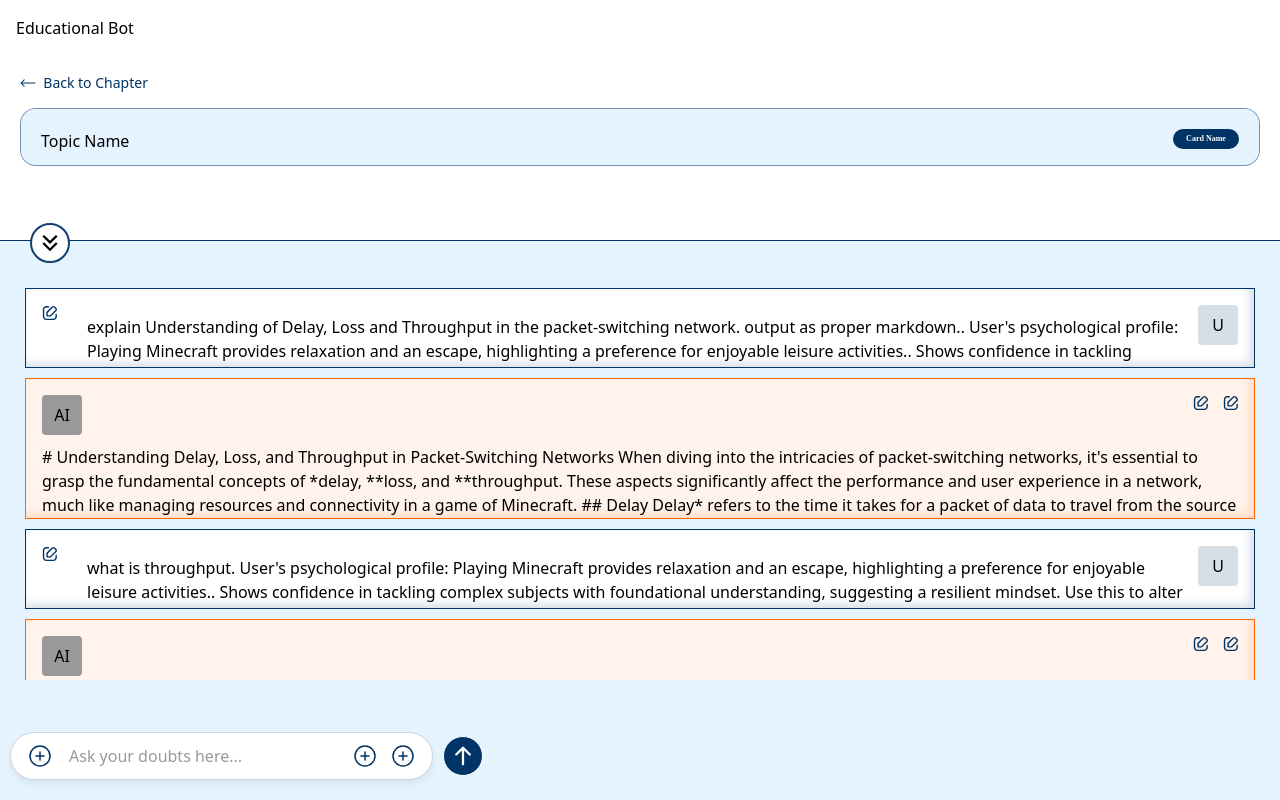
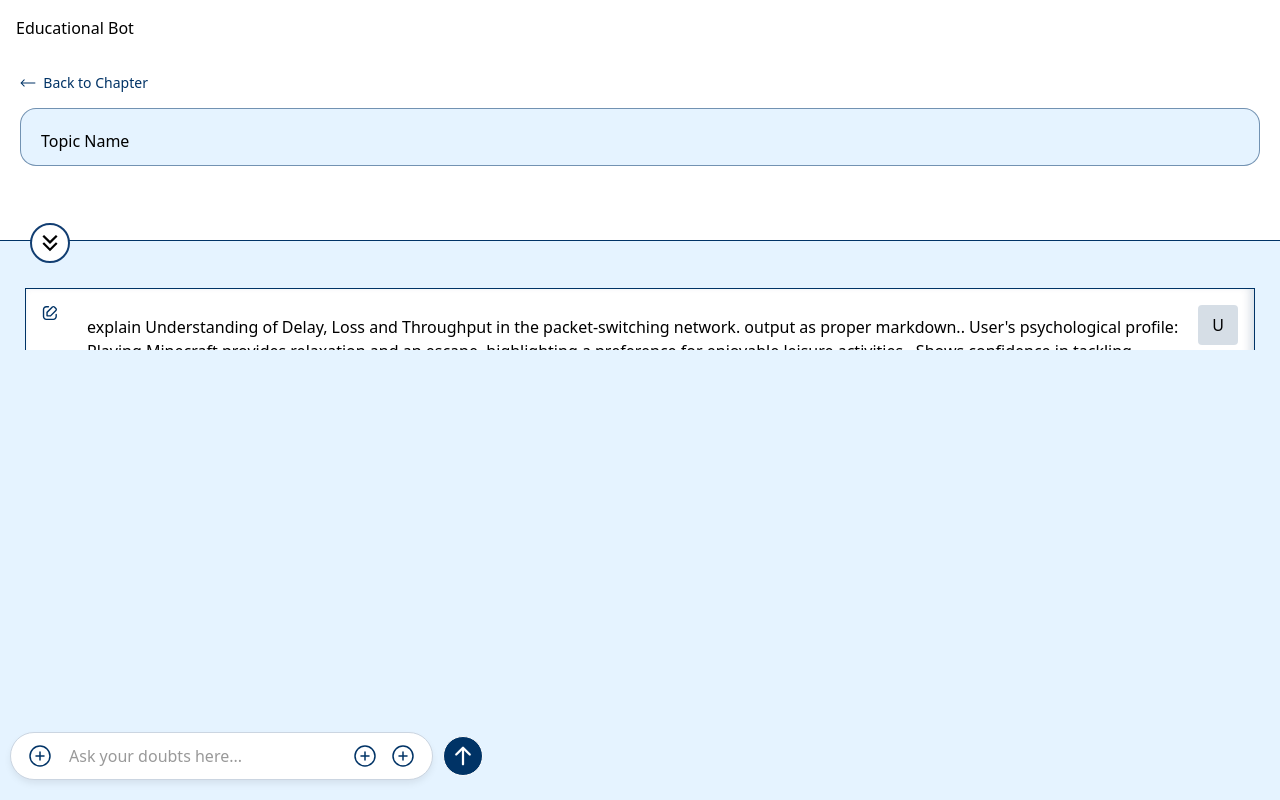
Before and after one commit to princybhalu/educational_bot, a React (Create React App) app: page /chat-bot in a window 1280 px wide. Both pictures are taken after a click on the button 50 px from the left and 675 px from the top of the page. Built offline with nearby package versions, Linux system fonts and the light colour scheme.

Commit message:
Height of chat section

```diff
--- a/package.json
+++ b/package.json
@@ -21,7 +21,7 @@
     "react": "^18.3.1",
     "react-dom": "^18.3.1",
     "react-hook-form": "^7.53.0",
-    "react-markdown": "^9.0.1",
+    "react-markdown": "^6.0.0",
     "react-redux": "^9.1.2",
     "react-router-dom": "^6.26.2",
     "react-scripts": "5.0.1",
--- a/src/pages/ChatBot.tsx
+++ b/src/pages/ChatBot.tsx
@@ -1,4 +1,4 @@
-import React, { FC, useState } from 'react';
+import React, { FC, useEffect, useRef, useState } from 'react';
 import '../style/chat-bot.css';
 import BackButton from 'assets/icons/BackButton';
 import PlusButton from 'assets/icons/PlusButton';
@@ -6,6 +6,7 @@ import AnglesUp from 'assets/icons/AnglesUpIcon';
 import AnglesDown from 'assets/icons/AnglesDown';
 import PenToSquare from 'assets/icons/PenToSquare';
 import ArrowUp from 'assets/icons/ArrowUp';
+import { log } from 'console';
 
 export interface ChatResponse {
   Status: string;
@@ -63,10 +64,39 @@ const responseObj: ChatResponse = {
 };
 
 const ChatBot: React.FC = () => {
+  const ref = useRef<HTMLDivElement | null>(null);
+  const chatSectionRef = useRef<HTMLDivElement | null>(null);
+  const arrowRef = useRef<HTMLButtonElement | null>(null);
+  const [arrowButtonBottomHeight, setArrowButtonBottomHeight] = useState(0);
   const [isChatOpen, setIsChatOpen] = useState(false);
+  const [num, setNum] = useState(0);
 
   const toggleChat = () => {
     setIsChatOpen(!isChatOpen);
+  };
+
+  useEffect(() => {
+    if (arrowRef.current && ref.current) {
+      const arrowButtonRect = arrowRef.current.getBoundingClientRect();
+      const footerRect = ref.current.getBoundingClientRect();
+      console.log('arrowButtonRect:', arrowButtonRect);
+      console.log('footerRect:', footerRect);
+
+      const distanceFromBottom = footerRect.y - arrowButtonRect.y;
+      setArrowButtonBottomHeight(distanceFromBottom);
+      console.log('Distance from bottom of arrow button:', distanceFromBottom);
+
+      if (chatSectionRef.current) {
+        chatSectionRef.current.style.height = `${distanceFromBottom}px`;
+      }
+    }
+  }, [num]);
+
+  const tempFunc = () => {
+    if (num === 0) {
+      setNum(1);
+    }
+    return <></>;
   };
 
   return (
@@ -81,7 +111,7 @@ const ChatBot: React.FC = () => {
         <div className={`topic-card ${isChatOpen ? 'shrink-card' : ''}`}>
           <div className="topic-name">
             <h2>Topic Name</h2>
-            <div className="card-name">Card Name</div>
+            {/* <div className="card-name">Card Name</div> */}
           </div>
           <div className="card-content">
             <p>
@@ -104,12 +134,13 @@ const ChatBot: React.FC = () => {
       >
         <div className="footer">
           <div className="footer-arrow-up">
-            <button className="arrow-btn" onClick={toggleChat}>
+            <button ref={arrowRef} className="arrow-btn" onClick={toggleChat}>
               {isChatOpen ? <AnglesDown /> : <AnglesUp />}
             </button>
           </div>
           {isChatOpen && (
-            <div className="chat-section">
+            <div ref={chatSectionRef} className="chat-section">
+              {tempFunc()}
               {responseObj.data.messages.map((data, index) => {
                 return (
                   <>
@@ -151,7 +182,7 @@ const ChatBot: React.FC = () => {
           )}
 
           {/* TODO: Add gradient color for footer */}
-          <div className="footer-input-and-send-btn">
+          <div ref={ref} className="footer-input-and-send-btn">
             <div className="footer-input-section">
               <button className="plus-btn">
                 <PlusButton />
--- a/src/style/chat-bot.css
+++ b/src/style/chat-bot.css
@@ -28,6 +28,9 @@
 
 .shrink-card {
   height: 58px;
+  overflow: hidden;
+  white-space: nowrap;
+  text-overflow: ellipsis;
 }
 
 .topic-name {
@@ -100,15 +103,6 @@
   z-index: 10;
 }
 
-.up-arrow {
-  border: solid #123e72;
-  border-width: 0 2px 2px 0;
-  display: inline-block;
-  padding: 5px;
-  transform: rotate(-135deg);
-  -webkit-transform: rotate(-135deg);
-}
-
 .footer-input-and-send-btn {
   display: flex;
   justify-content: space-between;
@@ -142,12 +136,6 @@
   cursor: pointer;
 }
 
-.plus-icon::before {
-  content: '+';
-  font-size: 24px;
-  font-weight: bold;
-}
-
 .footer-input {
   border: none;
   outline: none;
@@ -177,7 +165,7 @@
 .chat-section {
   padding: 15px;
   border-radius: 10px;
-  max-height: 407px;
+  /* max-height: 407px; */
   overflow-y: auto;
   margin-top: 10px;
 }
```
Also changed, not shown: 1 other file (tests, documents, lock files or other folders).
